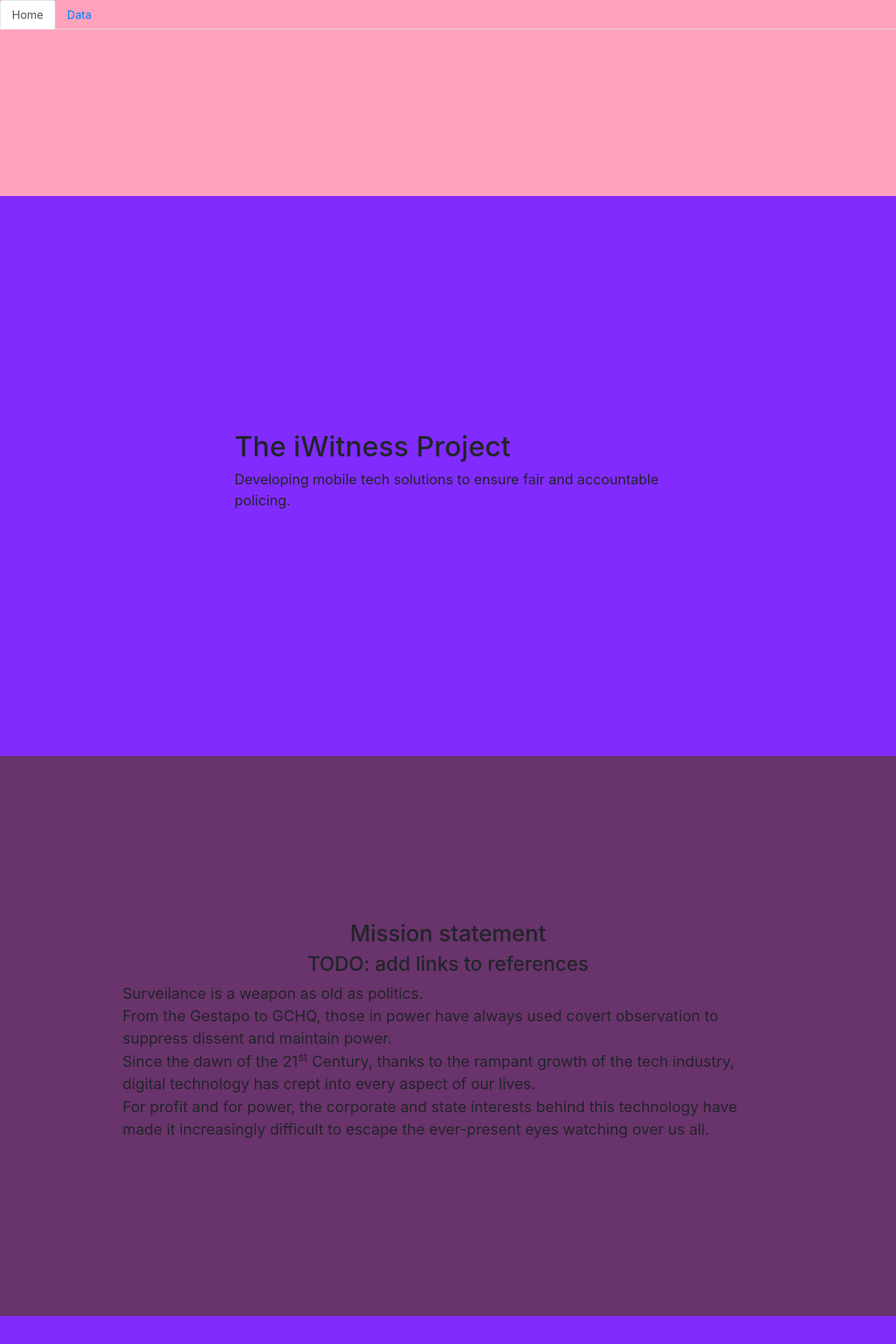
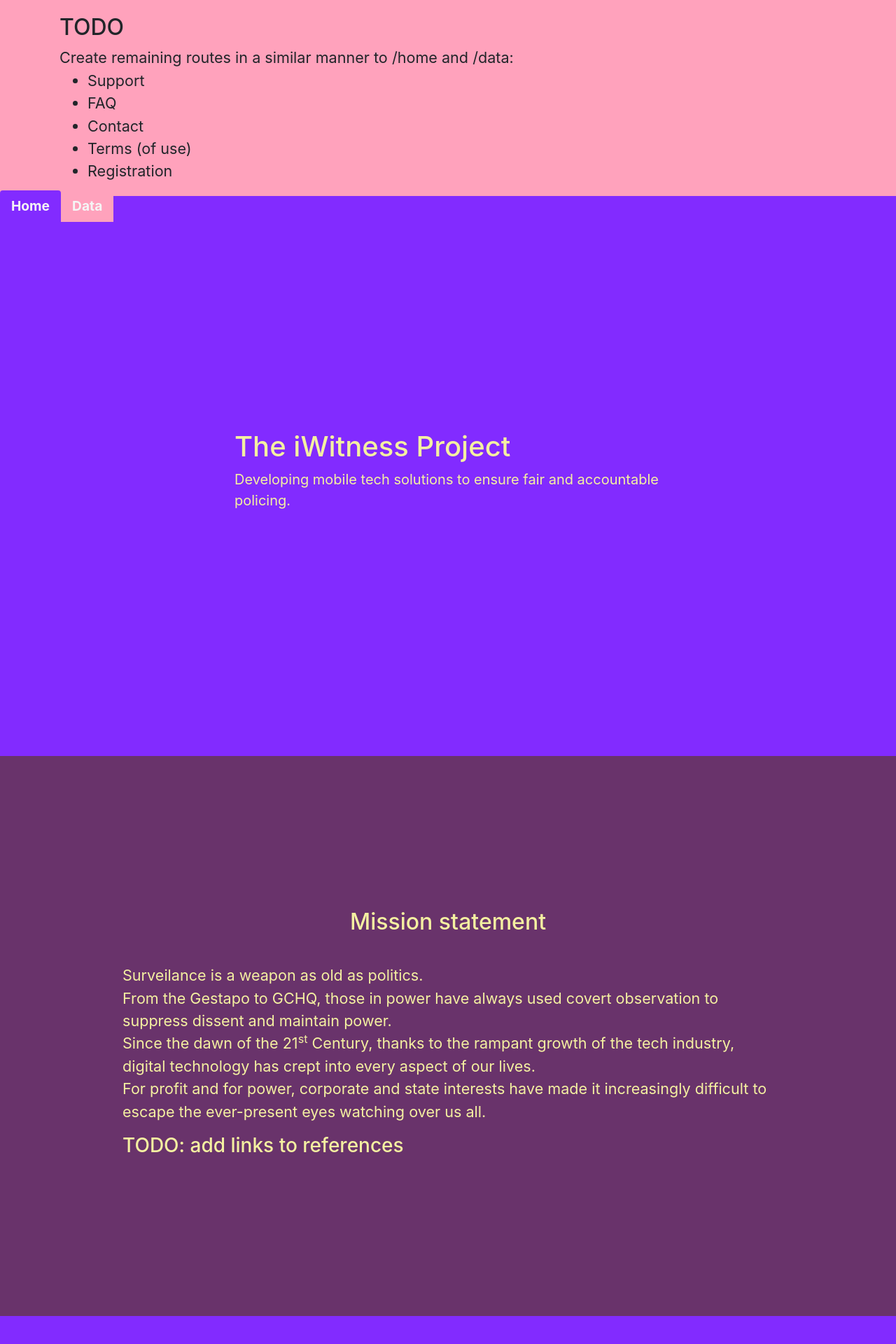
Before and after one commit to i-witness/heroku-server, an Angular app: page /home in a window 1280 px wide. Shown: the top 1920 px of the page at 70% size. Built offline with nearby package versions, Linux system fonts and the light colour scheme.

Commit message:
finish sketching out design via TODO comments

```diff
--- a/src/app/app.component.css
+++ b/src/app/app.component.css
@@ -1,10 +1,48 @@
+/* TODO: refactor or maybe replace with SASS, SCSS or LESS? */
+
 header {
   height: 35vh;
   background-color: #ffa2bc;
 }
 
+header > div.first {
+  height: 34vh;
+  padding-left: 85px;
+  padding-top: 20px;
+  font-size: 135%;
+}
+
+ul.nav-tabs {
+  border: none;
+}
+
+header a {
+  font-size: 120%;
+  font-weight: bold;
+}
+
+header a.nav-link {
+  background-color: #ffa2bc;
+  color: whitesmoke;
+  border: none;
+}
+
+header a.nav-link.active {
+  background-color: #822bff;
+}
+
 footer {
   height: 35vh;
   background-color: #ce3d66;
+}
+
+footer > div.first {
+  padding-top: 25px;
   text-align: center;
 }
+
+footer > div.second {
+  padding-left: 35px;
+  font-size: 135%;
+  color: whitesmoke;
+}
--- a/src/app/app.component.html
+++ b/src/app/app.component.html
@@ -1,4 +1,17 @@
 <header>
+  <div class="first">
+    <h2>TODO</h2>
+    Create remaining routes in a similar manner to /home and /data:
+    <ul>
+      <li>Support</li>
+      <li>FAQ</li>
+      <li>Contact</li>
+      <li>Terms (of use)</li>
+      <li>Registration</li>
+    </ul>
+  </div>
+
+  <div class="second">
     <ul ngbNav #nav="ngbNav" [(activeId)]="activeNav" class="nav-tabs">
       <li ngbNavItem>
         <a ngbNavLink routerLink="/home">Home</a>
@@ -7,12 +20,28 @@
         <a ngbNavLink routerLink="/data">Data</a>
       </li>
     </ul>
+  </div>
 </header>
 
 <router-outlet></router-outlet>
 
 <footer>
-  <a href="https://github.com/i-witness/heroku-server" class="btn btn-github">
+  <div class="first">
+    <a
+      href="https://github.com/i-witness/heroku-server"
+      class="btn btn-primary"
+    >
       GitHub
     </a>
+  </div>
+  <div class="second">
+    <h2>TODO</h2>
+    Add other external links like GitHub:
+    <ul>
+      <li>Email</li>
+      <li>Phone?</li>
+      <li>Twitter</li>
+      <li>Other social media...</li>
+    </ul>
+  </div>
 </footer>
--- a/src/app/home/home.component.css
+++ b/src/app/home/home.component.css
@@ -1,3 +1,7 @@
+div {
+  color: #f4f0a1;
+}
+
 div.row-odd {
   background-color: #822bff;
 }
@@ -7,5 +11,5 @@ div.row-even {
 }
 
 div.pad-top {
-  padding-top: 65px;
+  padding-top: 15vh;
 }
--- a/src/app/home/home.component.html
+++ b/src/app/home/home.component.html
@@ -16,8 +16,8 @@
     <div class="col-9">
       <div class="text-center">
         <h2>Mission statement</h2>
-        <h3>TODO: add links to references</h3>
       </div>
+      <br />
       <p>
         Surveilance is a weapon as old as politics.
         <br />
@@ -28,10 +28,11 @@
         growth of the tech industry, digital technology has crept into every
         aspect of our lives.
         <br />
-        For profit and for power, the corporate and state interests behind this
-        technology have made it increasingly difficult to escape the
-        ever-present eyes watching over us all.
+        For profit and for power, corporate and state interests have made it
+        increasingly difficult to escape the ever-present eyes watching over us
+        all.
       </p>
+      <h3>TODO: add links to references</h3>
     </div>
   </div>
 
@@ -96,14 +97,14 @@
   </div>
 
   <div class="row justify-content-center align-items-center row-even">
-    <div class="col-3">
+    <div class="col-5">
       <h2>Together, we can turn the tables.</h2>
       <h3>TODO: link to registration page</h3>
     </div>
   </div>
 
   <div class="row justify-content-center align-items-center row-odd">
-    <div class="col-3">
+    <div class="col-5">
       <h2>TODO: sketch out the remaining content of this page</h2>
     </div>
   </div>
```
Lines whose indentation alone changed are shown as unchanged.
